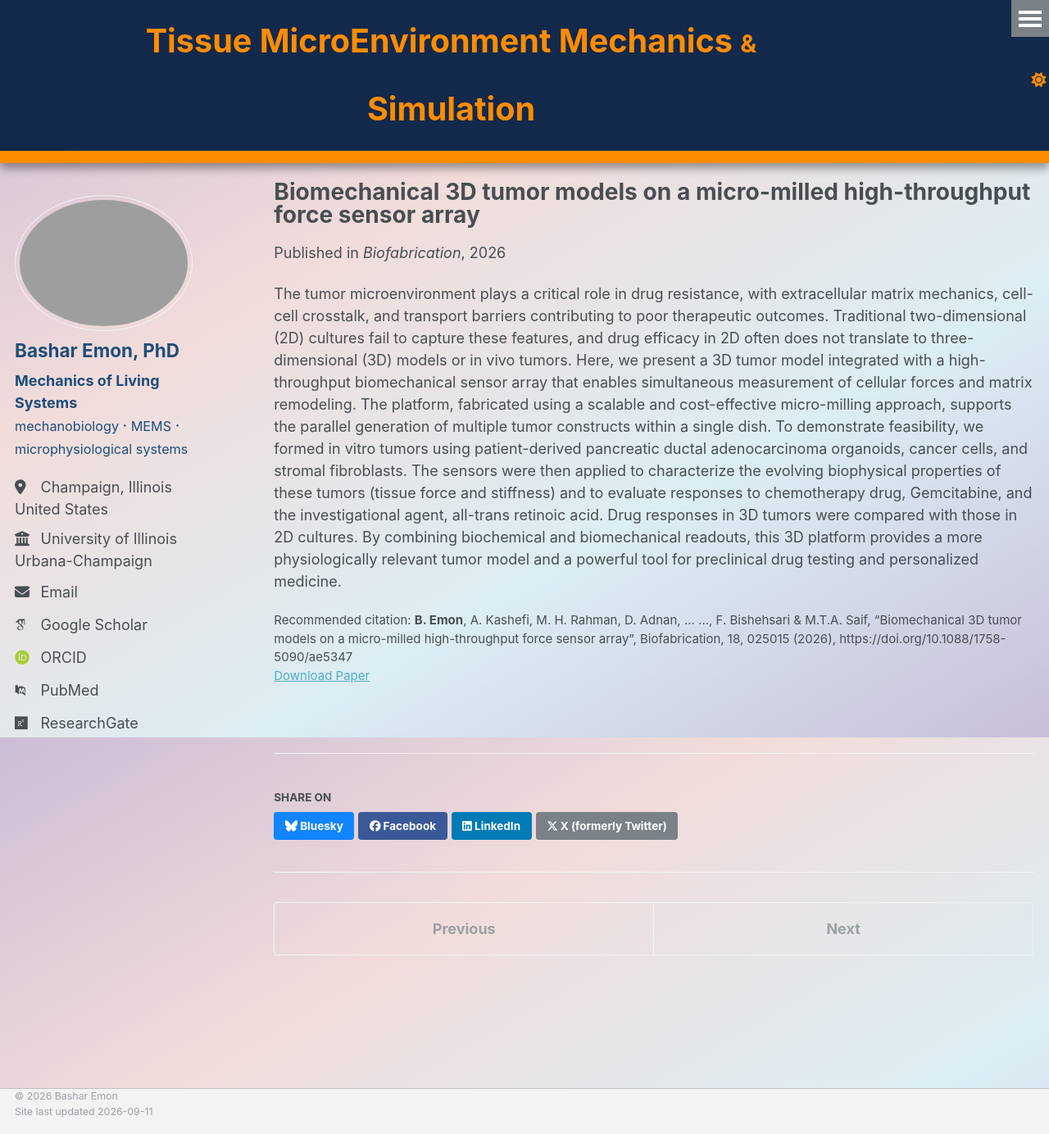
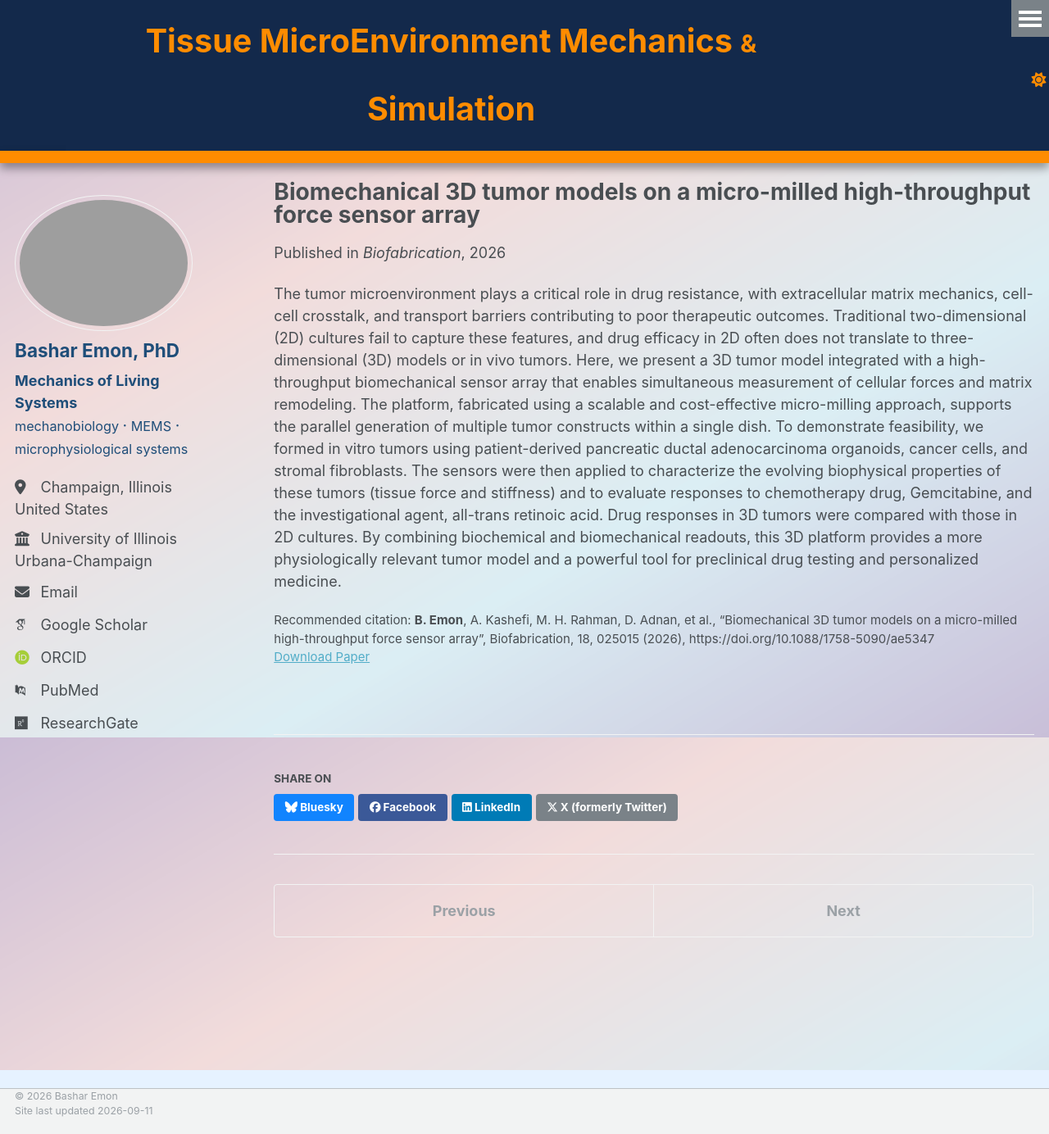
Before and after one commit to BasharEmon/BasharEmon.github.io, a Jekyll site: the page built from _publications/Biofabrication 2026.md, in a window 1280 px wide and 1384 px high. Shown: the whole window at 82% size. Built offline with Jekyll 4.4.1, drawn with Linux system fonts in a browser that asks for light colours; some web fonts are replaced.

Commit message:
Update citation format in Biofabrication 2026.md

```diff
--- a/_publications/Biofabrication 2026.md
+++ b/_publications/Biofabrication 2026.md
@@ -7,7 +7,7 @@ excerpt: 'We developed a high-throughput 3D tumor platform that integrates patie
 date: 2026-03-27
 venue: 'Biofabrication'
 paperurl: 'http://BasharEmon.github.io/files/Biofabrication 2026.pdf'
-citation: '<b>B. Emon</b>, A. Kashefi, M. H. Rahman, D. Adnan, ... ..., F. Bishehsari & M.T.A. Saif, “Biomechanical 3D tumor models on a micro-milled high-throughput force sensor array”, Biofabrication, 18, 025015 (2026), https://doi.org/10.1088/1758-5090/ae5347'
+citation: '<b>B. Emon</b>, A. Kashefi, M. H. Rahman, D. Adnan, et al., “Biomechanical 3D tumor models on a micro-milled high-throughput force sensor array”, Biofabrication, 18, 025015 (2026), https://doi.org/10.1088/1758-5090/ae5347'
 ---
 
 The tumor microenvironment plays a critical role in drug resistance, with extracellular matrix mechanics, cell-cell crosstalk, and transport barriers contributing to poor therapeutic outcomes. Traditional two-dimensional (2D) cultures fail to capture these features, and drug efficacy in 2D often does not translate to three-dimensional (3D) models or in vivo tumors. Here, we present a 3D tumor model integrated with a high-throughput biomechanical sensor array that enables simultaneous measurement of cellular forces and matrix remodeling. The platform, fabricated using a scalable and cost-effective micro-milling approach, supports the parallel generation of multiple tumor constructs within a single dish. To demonstrate feasibility, we formed in vitro tumors using patient-derived pancreatic ductal adenocarcinoma organoids, cancer cells, and stromal fibroblasts. The sensors were then applied to characterize the evolving biophysical properties of these tumors (tissue force and stiffness) and to evaluate responses to chemotherapy drug, Gemcitabine, and the investigational agent, all-trans retinoic acid. Drug responses in 3D tumors were compared with those in 2D cultures. By combining biochemical and biomechanical readouts, this 3D platform provides a more physiologically relevant tumor model and a powerful tool for preclinical drug testing and personalized medicine.
```
